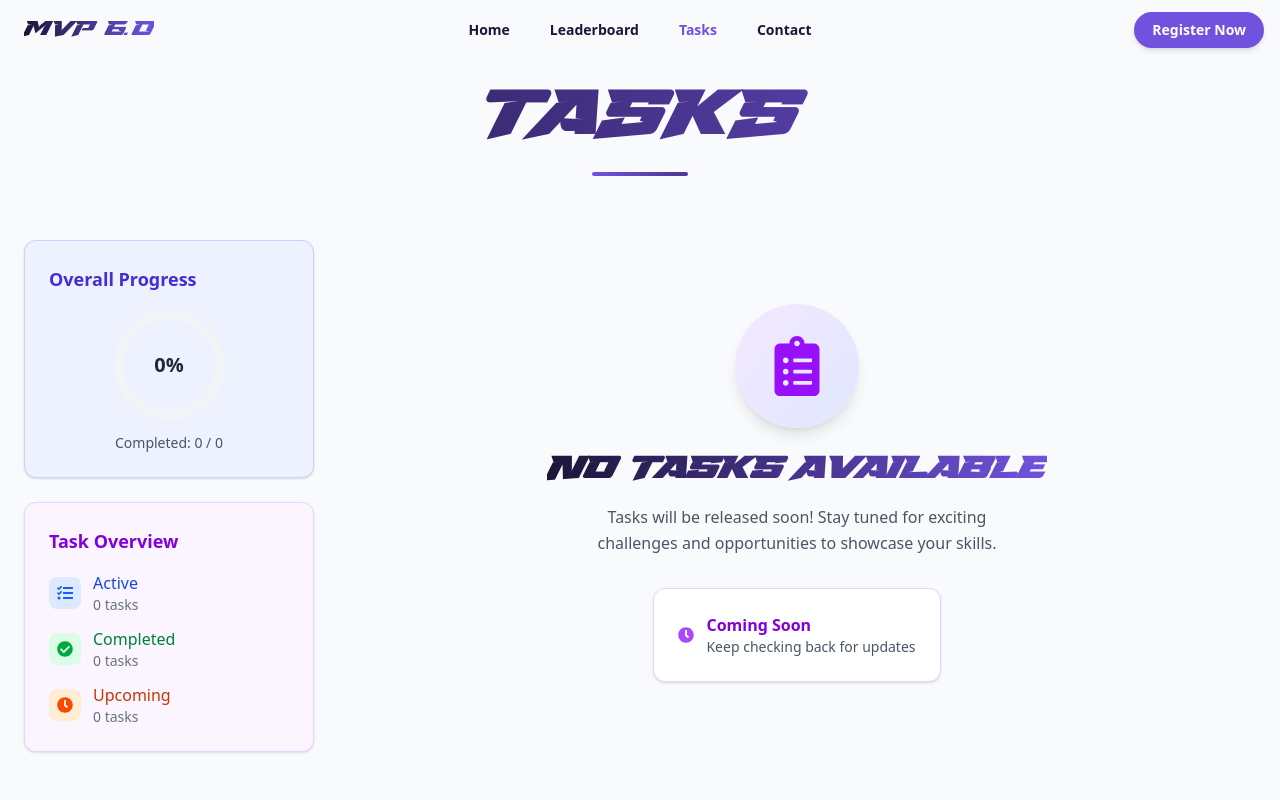
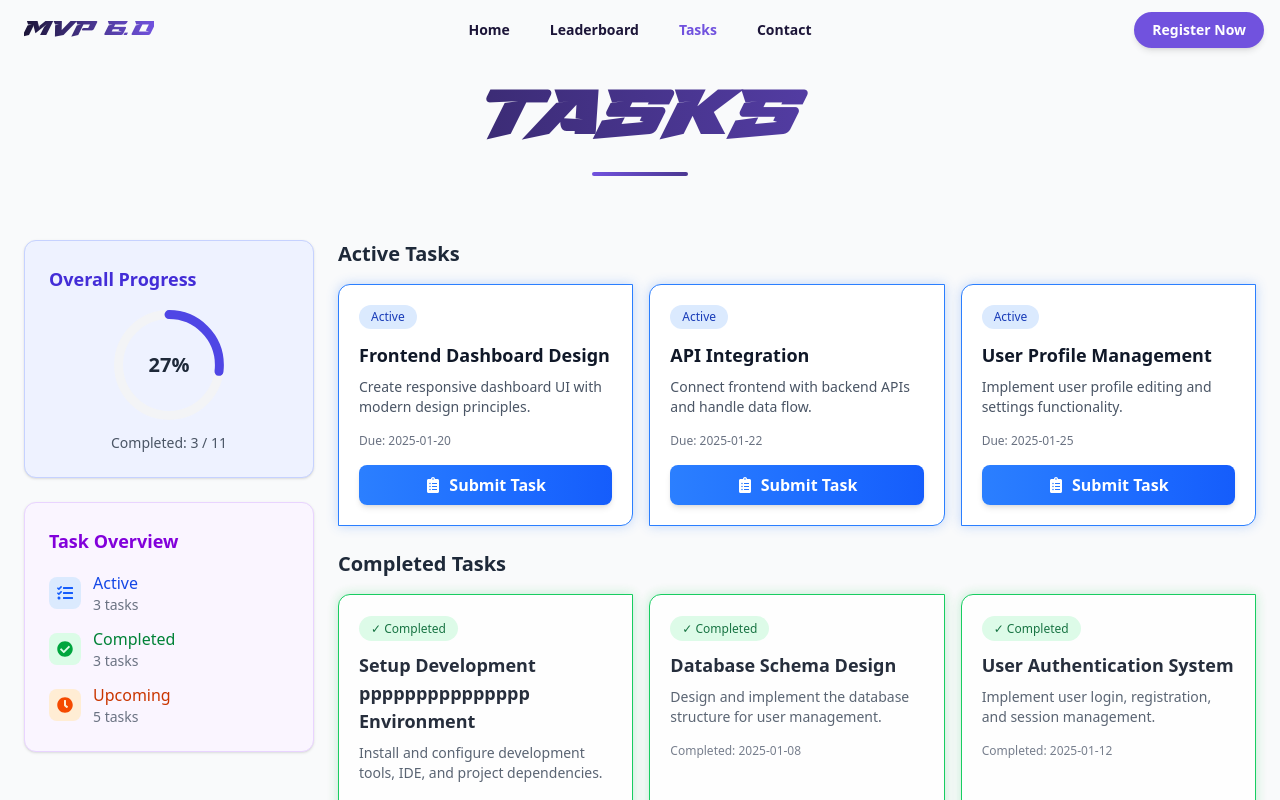
Before and after one commit to cecieee/mvp_6, a React (Vite) app: page /tasks in a window 1280 px wide. Shown: the top 800 px of the page. Built offline with nearby package versions, Linux system fonts and the light colour scheme; a web font is replaced by a local one.

Commit message:
small change

```diff
--- a/src/pages/Tasks.jsx
+++ b/src/pages/Tasks.jsx
@@ -11,28 +11,28 @@ export default function Tasks() {
   const today = new Date();
 
   const tasks = [
-    /*
+
     // Completed Tasks (past due dates)
     {
-      title: "Setup Development Environment",
+      title: "Setup Development ppppppppppppppp Environment",
       status: "Completed",
       desc: "Install and configure development tools, IDE, and project dependencies.",
       due: "2025-01-05",
-      completed: true,
+
     },
     {
       title: "Database Schema Design",
       status: "Completed",
       desc: "Design and implement the database structure for user management.",
       due: "2025-01-08",
-      completed: true,
+
     },
     {
       title: "User Authentication System",
       status: "Completed",
       desc: "Implement user login, registration, and session management.",
       due: "2025-01-12",
-      completed: true,
+
     },
 
     // Active Tasks
@@ -41,7 +41,6 @@ export default function Tasks() {
       status: "Active",
       desc: "Create responsive dashboard UI with modern design principles.",
       due: "2025-01-20",
-      completed: false,
       submissionLink: "https://forms.google.com/dashboard-task"
     },
     {
@@ -49,7 +48,6 @@ export default function Tasks() {
       status: "Active",
       desc: "Connect frontend with backend APIs and handle data flow.",
       due: "2025-01-22",
-      completed: false,
       submissionLink: "https://forms.google.com/api-task"
     },
     {
@@ -57,7 +55,7 @@ export default function Tasks() {
       status: "Active",
       desc: "Implement user profile editing and settings functionality.",
       due: "2025-01-25",
-      completed: false,
+      submissionLink: "https://forms.google.com/dashboard-task"
     },
 
     // Upcoming Tasks (future due dates)
@@ -66,36 +64,31 @@ export default function Tasks() {
       status: "Upcoming",
       desc: "Optimize application performance and reduce loading times.",
       due: "2025-02-01",
-      completed: false,
     },
     {
       title: "Testing & QA",
       status: "Upcoming",
       desc: "Conduct comprehensive testing and quality assurance.",
       due: "2025-02-05",
-      completed: false,
     },
     {
       title: "Security Implementation",
       status: "Upcoming",
       desc: "Implement security measures and vulnerability assessments.",
       due: "2025-02-10",
-      completed: false,
     },
     {
       title: "Documentation",
       status: "Upcoming",
       desc: "Create comprehensive project documentation and user guides.",
       due: "2025-02-15",
-      completed: false,
     },
     {
       title: "Deployment Setup",
       status: "Upcoming",
       desc: "Configure production environment and deployment pipelines.",
       due: "2025-02-20",
-      completed: false,
-    },*/
+    },
   ];
 
   const activeTasks = tasks.filter((task) => task.status === "Active");
@@ -338,7 +331,7 @@ export default function Tasks() {
               )}
 
               {/* Upcoming Tasks Hidden */}
-              {/*
+          {/*
           {upcomingTasks.length > 0 && (
             <div>...render upcoming tasks...</div>
           )}
```
